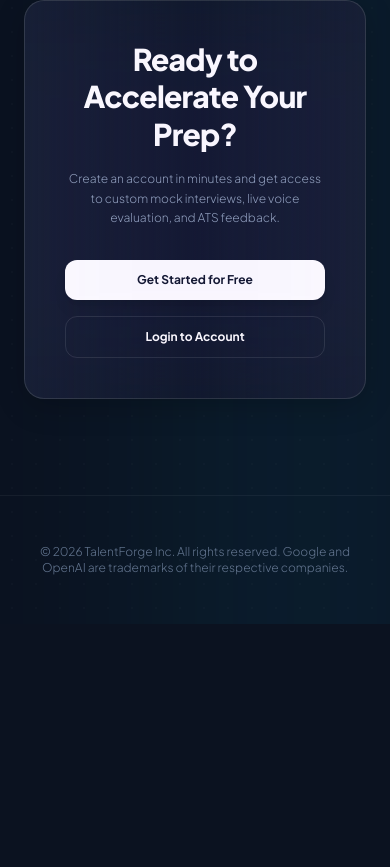
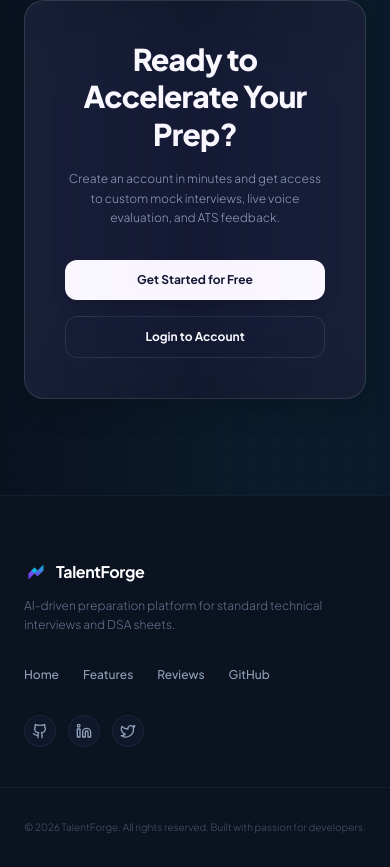
Before and after one commit to Dev0ps404/TechForge, a React app in the folder frontend/: page / in a window 390 px wide. Shown: the part 4516-5383 px from the top of the page. Before the commit the page ends 5140 px from the top, so only its background shows below. Built offline with nearby package versions, Linux system fonts and the light colour scheme; no server answers; the HTML template or start-up script is replaced by a standard one.

Commit message:
design: add redesigned modern social links footer to landing page

```diff
--- a/frontend/src/pages/Landing.jsx
+++ b/frontend/src/pages/Landing.jsx
@@ -450,8 +450,77 @@ const Landing = () => {
       </section>
 
       {/* Footer */}
-      <footer className="max-w-7xl mx-auto px-6 py-12 text-center border-t border-white/5 text-slate-500 text-xs font-light relative z-10">
-        <p>© {new Date().getFullYear()} TalentForge Inc. All rights reserved. Google and OpenAI are trademarks of their respective companies.</p>
+      <footer className="border-t border-white/5 bg-[#0B1220] relative z-10 pt-16 pb-8 text-slate-400">
+        <div className="max-w-7xl mx-auto px-6 flex flex-col md:flex-row justify-between items-start md:items-center gap-8 pb-10">
+          {/* Brand & Slogan */}
+          <div className="space-y-3 max-w-sm text-left">
+            <div className="flex items-center gap-2">
+              <Logo className="w-6 h-6 flex-shrink-0" />
+              <span className="text-base font-bold text-white tracking-tight">TalentForge</span>
+            </div>
+            <p className="text-xs text-slate-500 leading-relaxed font-light">
+              AI-driven preparation platform for standard technical interviews and DSA sheets.
+            </p>
+          </div>
+
+          {/* Links */}
+          <div className="flex flex-wrap items-center gap-6 text-xs text-slate-400 font-medium">
+            <a href="#" className="hover:text-white transition-colors">Home</a>
+            <a href="#features" className="hover:text-white transition-colors">Features</a>
+            <a href="#testimonials" className="hover:text-white transition-colors">Reviews</a>
+            <a
+              href="https://github.com/Dev0ps404/TechForge"
+              target="_blank"
+              rel="noopener noreferrer"
+              className="hover:text-white transition-colors"
+            >
+              GitHub
+            </a>
+          </div>
+
+          {/* Social Icons */}
+          <div className="flex items-center gap-3">
+            <a
+              href="https://github.com/Dev0ps404/TechForge"
+              target="_blank"
+              rel="noopener noreferrer"
+              className="w-8 h-8 rounded-full bg-slate-900 border border-white/5 flex items-center justify-center text-slate-400 hover:text-white hover:border-white/10 hover:bg-slate-800 transition-all"
+              aria-label="GitHub"
+            >
+              <svg className="w-4 h-4" viewBox="0 0 24 24" fill="none" stroke="currentColor" strokeWidth="2" strokeLinecap="round" strokeLinejoin="round">
+                <path d="M15 22v-4a4.8 4.8 0 0 0-1-3.5c3 0 6-2 6-5.5.08-1.25-.27-2.48-1-3.5.28-1.15.28-2.35 0-3.5 0 0-1 0-3 1.5-2.64-.5-5.36-.5-8 0C6 2 5 2 5 2c-.3 1.15-.3 2.35 0 3.5A5.403 5.403 0 0 0 4 9c0 3.5 3 5.5 6 5.5-.39.49-.68 1.05-.85 1.65-.17.6-.22 1.23-.15 1.85v4" />
+                <path d="M9 18c-4.51 2-5-2-7-2" />
+              </svg>
+            </a>
+            <a
+              href="#"
+              className="w-8 h-8 rounded-full bg-slate-900 border border-white/5 flex items-center justify-center text-slate-400 hover:text-white hover:border-white/10 hover:bg-slate-800 transition-all"
+              aria-label="LinkedIn"
+            >
+              <svg className="w-4 h-4" viewBox="0 0 24 24" fill="none" stroke="currentColor" strokeWidth="2" strokeLinecap="round" strokeLinejoin="round">
+                <path d="M16 8a6 6 0 0 1 6 6v7h-4v-7a2 2 0 0 0-2-2 2 2 0 0 0-2 2v7h-4v-7a6 6 0 0 1 6-6z" />
+                <rect x="2" y="9" width="4" height="12" />
+                <circle cx="4" cy="4" r="2" />
+              </svg>
+            </a>
+            <a
+              href="#"
+              className="w-8 h-8 rounded-full bg-slate-900 border border-white/5 flex items-center justify-center text-slate-400 hover:text-white hover:border-white/10 hover:bg-slate-800 transition-all"
+              aria-label="Twitter"
+            >
+              <svg className="w-4 h-4" viewBox="0 0 24 24" fill="none" stroke="currentColor" strokeWidth="2" strokeLinecap="round" strokeLinejoin="round">
+                <path d="M22 4s-.7 2.1-2 3.4c1.6 10-9.4 17.3-18 11.6 2.2.1 4.4-.6 6-2C3 15.5.5 9.6 3 5c2.2 2.6 5.6 4.1 9 4-.9-4.2 4-6.6 7-3.8 1.1 0 3-1.2 3-1.2z" />
+              </svg>
+            </a>
+          </div>
+        </div>
+
+        {/* Divider & Copyright */}
+        <div className="max-w-7xl mx-auto px-6 pt-8 border-t border-white/5 flex flex-col items-center justify-center text-center">
+          <p className="text-[10px] text-slate-650 font-light">
+            © 2026 TalentForge. All rights reserved. Built with passion for developers.
+          </p>
+        </div>
       </footer>
     </div>
   );
```
